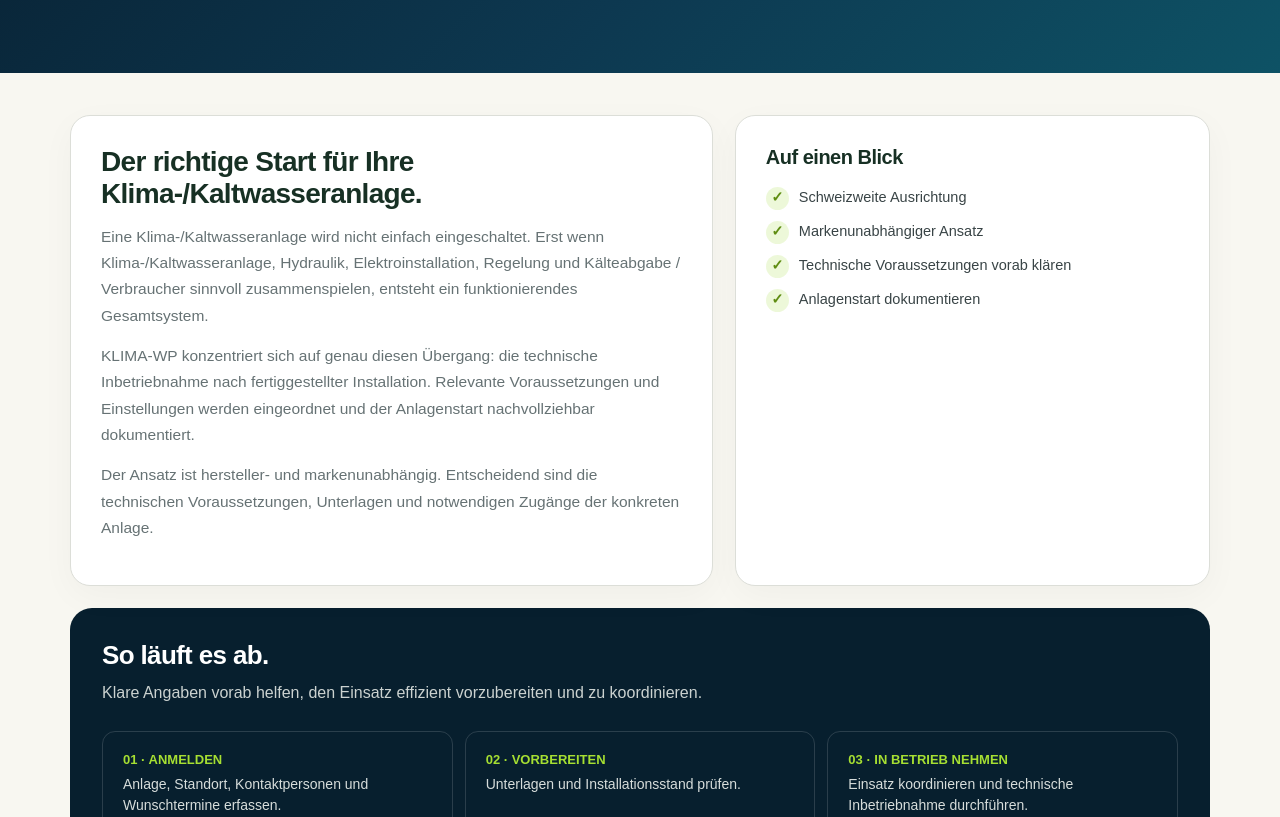
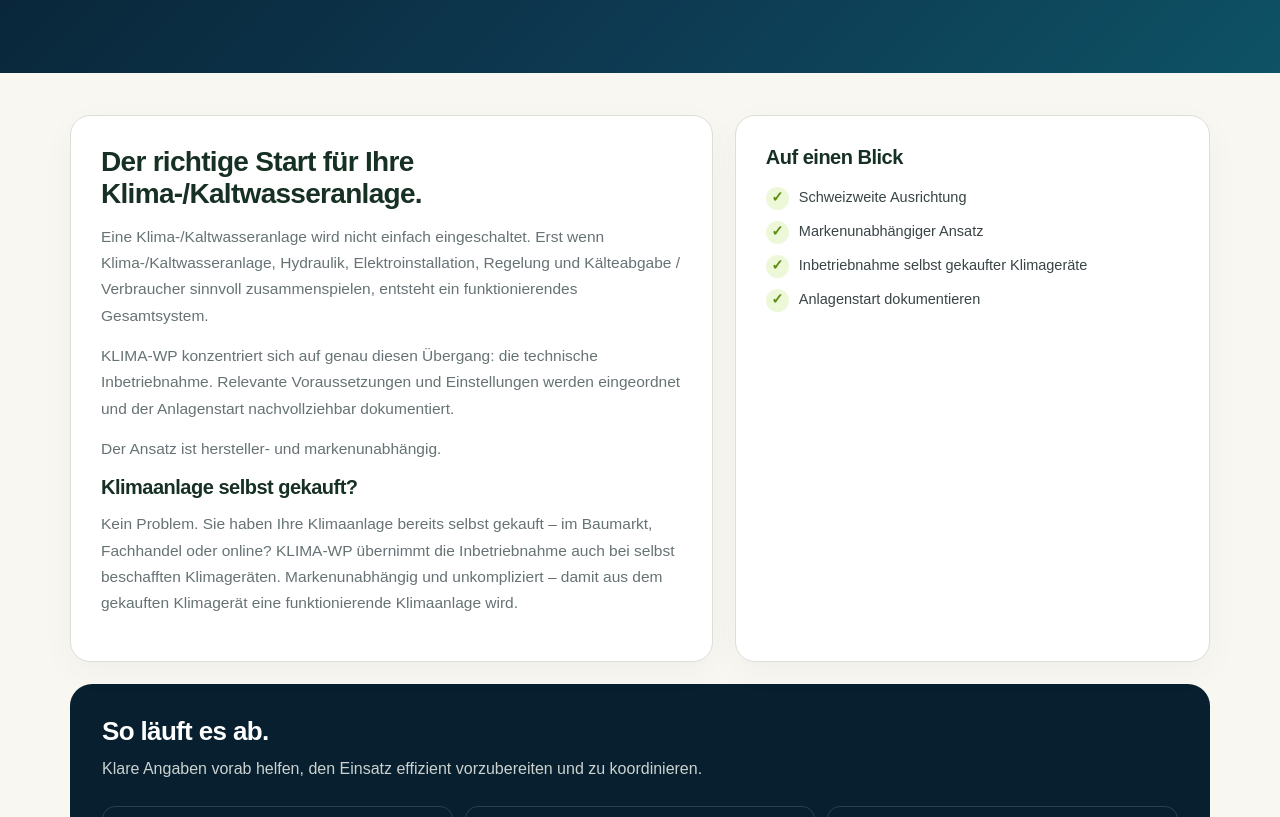
Before and after one commit to Swiss96/Klima-wp, a website: page public/klima-inbetriebnahme.html in a window 1280 px wide. Shown: the part 535-1352 px from the top of the page. Drawn offline with Linux system fonts and the light colour scheme.

Commit message:
Add files via upload

```diff
--- a/public/klima-inbetriebnahme.html
+++ b/public/klima-inbetriebnahme.html
@@ -115,8 +115,8 @@
 <body class="form-page form-cold" data-bereich="klima">
 <header class="form-header"><a class="form-logo brand-lockup" href="index.html"><span class="mini-brand-mark"><i></i><i></i></span><span>KLIMA<b>-WP</b></span></a><div class="form-domain"><i></i> KLIMA & KALTWASSER</div><a class="back-link" href="index.html">← Startseite</a></header><nav class="form-switch"><a href="klima-inbetriebnahme.html" class="active cold-tab">Klima & Kaltwasser</a><a href="inbetriebnahme.html" class="warm-tab">Wärmepumpen</a></nav>
 <section class="form-hero"><div class="form-wrap"><p class="eyebrow">01 · INBETRIEBNAHME</p><h1>Klima & Kaltwasser-Inbetriebnahme in der Schweiz.</h1><p>Markenunabhängig ausgerichtete technische Inbetriebnahme nach abgeschlossener Installation – mit klarer Vorbereitung und dokumentiertem Startpunkt.</p></div></section><section class="seo-content"><div class="seo-wrap"><div class="seo-grid">
-<article class="seo-card"><h2>Der richtige Start für Ihre Klima-/Kaltwasseranlage.</h2><p>Eine Klima-/Kaltwasseranlage wird nicht einfach eingeschaltet. Erst wenn Klima-/Kaltwasseranlage, Hydraulik, Elektroinstallation, Regelung und Kälteabgabe / Verbraucher sinnvoll zusammenspielen, entsteht ein funktionierendes Gesamtsystem.</p><p>KLIMA-WP konzentriert sich auf genau diesen Übergang: die technische Inbetriebnahme nach fertiggestellter Installation. Relevante Voraussetzungen und Einstellungen werden eingeordnet und der Anlagenstart nachvollziehbar dokumentiert.</p><p>Der Ansatz ist hersteller- und markenunabhängig. Entscheidend sind die technischen Voraussetzungen, Unterlagen und notwendigen Zugänge der konkreten Anlage.</p></article>
-<aside class="seo-card"><h3>Auf einen Blick</h3><div class="seo-list"><div>Schweizweite Ausrichtung</div><div>Markenunabhängiger Ansatz</div><div>Technische Voraussetzungen vorab klären</div><div>Anlagenstart dokumentieren</div></div></aside>
+<article class="seo-card"><h2>Der richtige Start für Ihre Klima-/Kaltwasseranlage.</h2><p>Eine Klima-/Kaltwasseranlage wird nicht einfach eingeschaltet. Erst wenn Klima-/Kaltwasseranlage, Hydraulik, Elektroinstallation, Regelung und Kälteabgabe / Verbraucher sinnvoll zusammenspielen, entsteht ein funktionierendes Gesamtsystem.</p><p>KLIMA-WP konzentriert sich auf genau diesen Übergang: die technische Inbetriebnahme. Relevante Voraussetzungen und Einstellungen werden eingeordnet und der Anlagenstart nachvollziehbar dokumentiert.</p><p>Der Ansatz ist hersteller- und markenunabhängig.</p><h3>Klimaanlage selbst gekauft?</h3><p>Kein Problem. Sie haben Ihre Klimaanlage bereits selbst gekauft – im Baumarkt, Fachhandel oder online? KLIMA-WP übernimmt die Inbetriebnahme auch bei selbst beschafften Klimageräten. Markenunabhängig und unkompliziert – damit aus dem gekauften Klimagerät eine funktionierende Klimaanlage wird.</p></article>
+<aside class="seo-card"><h3>Auf einen Blick</h3><div class="seo-list"><div>Schweizweite Ausrichtung</div><div>Markenunabhängiger Ansatz</div><div>Inbetriebnahme selbst gekaufter Klimageräte</div><div>Anlagenstart dokumentieren</div></div></aside>
 </div><div class="seo-dark"><h2>So läuft es ab.</h2><p>Klare Angaben vorab helfen, den Einsatz effizient vorzubereiten und zu koordinieren.</p><div class="seo-steps"><div class="seo-step"><strong>01 · ANMELDEN</strong><span>Anlage, Standort, Kontaktpersonen und Wunschtermine erfassen.</span></div><div class="seo-step"><strong>02 · VORBEREITEN</strong><span>Unterlagen und Installationsstand prüfen.</span></div><div class="seo-step"><strong>03 · IN BETRIEB NEHMEN</strong><span>Einsatz koordinieren und technische Inbetriebnahme durchführen.</span></div></div></div></div></section><main class="form-main"><form id="serviceForm" enctype="multipart/form-data">
 <section class="form-card">
 <h2>Auftraggeber & Rechnungsadresse</h2>
```
Also changed, not shown: public/index.html (+1 -1 lines).
